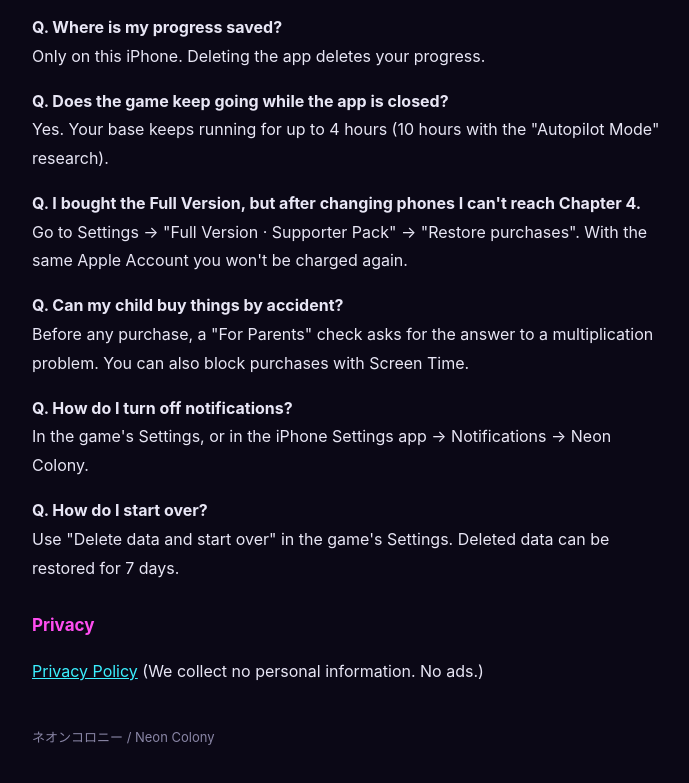
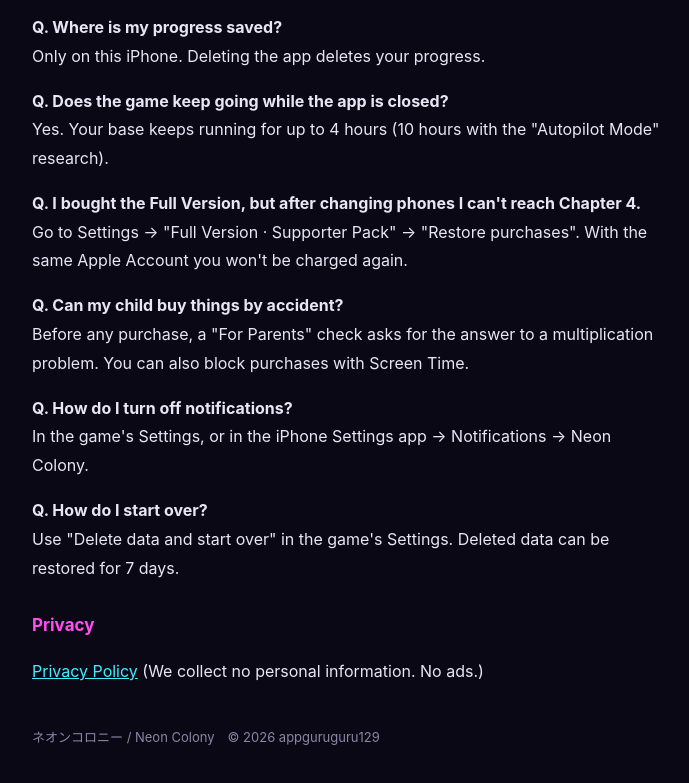
Before and after one commit to yiu35321/appguruguru, a plain HTML site: page neoncolony/index.html in a window 1280 px wide. Shown: the part 1587-2370 px from the top of the page, without its empty margins (288-977 px from the left). Drawn offline with Linux system fonts and the light colour scheme.

Commit message:
neoncolony の公開ページに © 2026 appguruguru129 を追加
Co-Authored-By: Claude Opus 5.5 <noreply@anthropic.com>

```diff
--- a/neoncolony/index.html
+++ b/neoncolony/index.html
@@ -38,5 +38,5 @@ footer{margin-top:40px;color:#8a86a6;font-size:13px}</style></head>
 <p><strong>Q. How do I start over?</strong><br>Use "Delete data and start over" in the game's Settings. Deleted data can be restored for 7 days.</p>
 <h2>Privacy</h2>
 <p><a href="privacy.html#en">Privacy Policy</a> (We collect no personal information. No ads.)</p>
-<footer>ネオンコロニー / Neon Colony</footer>
+<footer>ネオンコロニー / Neon Colony　© 2026 appguruguru129</footer>
 </main></body></html>
```
Also changed, not shown: neoncolony/privacy.html (+1 -1 lines), neoncolony/support.html (+1 -1 lines).
